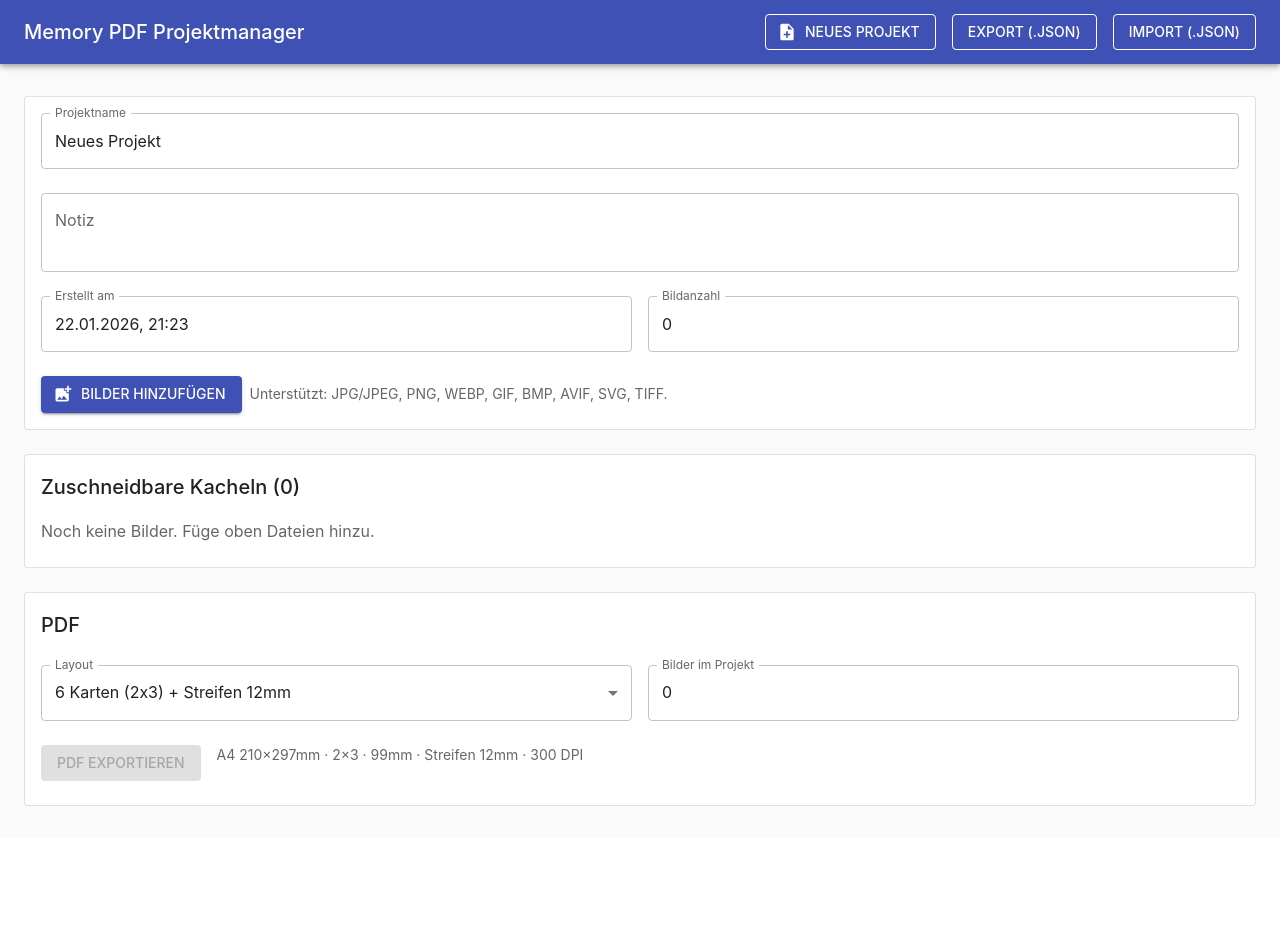
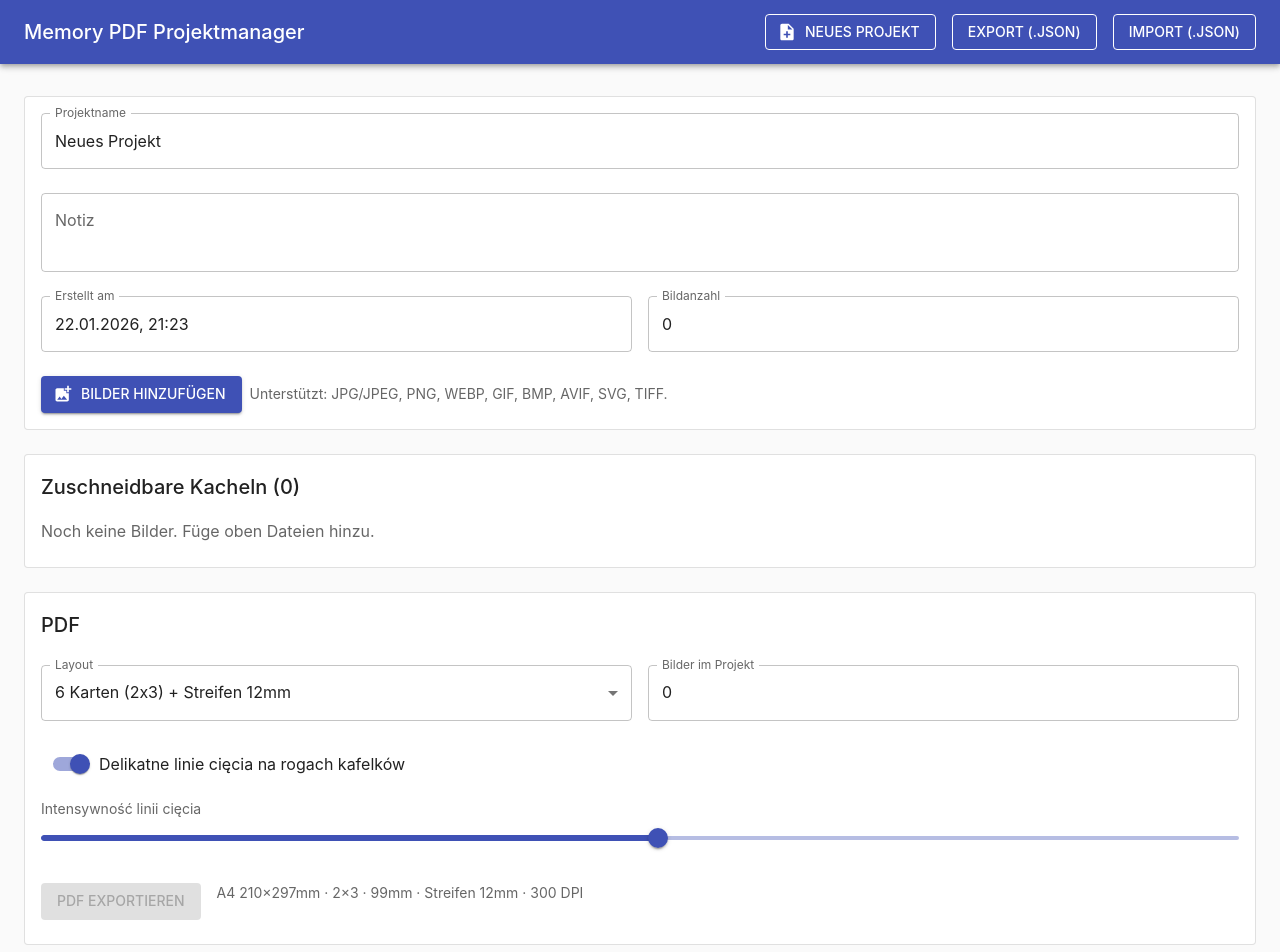
Before and after one commit to rudolphreti/memory-pdf, a React (Vite) app: page / in a window 1280 px wide. Shown: the top 952 px of the page. Before the commit the page ends 838 px from the top, so only its background shows below. Built offline with nearby package versions, Linux system fonts and the light colour scheme.

Commit message:
Add subtle PDF corner crop marks

```diff
--- a/package.json
+++ b/package.json
@@ -6,7 +6,8 @@
   "scripts": {
     "dev": "vite",
     "build": "tsc -p tsconfig.json && vite build",
-    "preview": "vite preview"
+    "preview": "vite preview",
+    "test": "tsc -p tsconfig.json --noEmit"
   },
   "dependencies": {
     "@emotion/react": "^11.11.4",
--- a/src/App.tsx
+++ b/src/App.tsx
@@ -15,12 +15,14 @@ import {
   CardContent,
   Container,
   FormControl,
+  FormControlLabel,
   IconButton,
   InputLabel,
   MenuItem,
   Select,
   Slider,
   Stack,
+  Switch,
   TextField,
   Toolbar,
   Typography,
@@ -32,6 +34,7 @@ import Cropper from "react-easy-crop";
 import { PDFDocument } from "pdf-lib";
 import type {
   CropAreaPixels,
+  CropMarkSettings,
   ImageCrop,
   LayoutOption,
   Project,
@@ -43,6 +46,11 @@ import {
   getProject,
   saveProject,
 } from "./db";
+import {
+  defaultCropMarkOptions,
+  drawCornerCropMarks,
+  mmToPt,
+} from "./pdfCropMarks";
 
 const acceptedMimeTypes = [
   "image/jpeg",
@@ -82,6 +90,10 @@ const extensionToMimeType: Record<string, string> = {
 const defaultCrop: ImageCrop = { x: 0, y: 0, zoom: 1, rotation: 0 };
 const dpi = 300;
 const layoutValue: LayoutOption = 6;
+const defaultCropMarks: CropMarkSettings = {
+  enabled: defaultCropMarkOptions.enabled,
+  intensity: defaultCropMarkOptions.intensity,
+};
 
 const layoutConfig: Record<
   LayoutOption,
@@ -145,6 +157,13 @@ function normalizeImageType(file: File): string | null {
   return extensionToMimeType[extension] ?? null;
 }
 
+function normalizeProject(project: Project): Project {
+  return {
+    ...project,
+    cropMarks: { ...defaultCropMarks, ...project.cropMarks },
+  };
+}
+
 function createEmptyProject(): Project {
   return {
     id: crypto.randomUUID(),
@@ -152,6 +171,7 @@ function createEmptyProject(): Project {
     createdAt: new Date().toISOString(),
     note: "",
     layout: layoutValue,
+    cropMarks: { ...defaultCropMarks },
     images: [],
   };
 }
@@ -170,9 +190,6 @@ function mmToPx(mm: number): number {
   return Math.round((mm / 25.4) * dpi);
 }
 
-function mmToPt(mm: number): number {
-  return (mm / 25.4) * 72;
-}
 
 function createImage(url: string): Promise<HTMLImageElement> {
   return new Promise((resolve, reject) => {
@@ -340,6 +357,7 @@ interface ExportedProject {
   createdAt: string;
   note: string;
   layout: LayoutOption;
+  cropMarks?: CropMarkSettings;
   images: ExportedProjectImage[];
 }
 
@@ -523,7 +541,7 @@ export default function App() {
         await saveProject(loaded);
       }
 
-      setProject(loaded);
+      setProject(normalizeProject(loaded));
       setIsLoading(false);
     };
 
@@ -679,6 +697,17 @@ export default function App() {
     setProject({ ...project, layout });
   };
 
+  const handleCropMarksChange = (cropMarks: Partial<CropMarkSettings>) => {
+    if (!project) {
+      return;
+    }
+
+    setProject({
+      ...project,
+      cropMarks: { ...defaultCropMarks, ...project.cropMarks, ...cropMarks },
+    });
+  };
+
   const handleExportProject = async () => {
     if (!project) {
       return;
@@ -701,7 +730,8 @@ export default function App() {
       name: project.name,
       createdAt: project.createdAt,
       note: project.note,
-      layout: layoutValue,
+      layout: project.layout,
+      cropMarks: project.cropMarks,
       images,
     };
 
@@ -735,14 +765,15 @@ export default function App() {
       };
     });
 
-    const restored: Project = {
+    const restored: Project = normalizeProject({
       id: imported.id ?? crypto.randomUUID(),
       name: imported.name ?? "Importiertes Projekt",
       createdAt: imported.createdAt ?? new Date().toISOString(),
       note: imported.note ?? "",
       layout: isLayoutOption(imported.layout) ? imported.layout : layoutValue,
+      cropMarks: { ...defaultCropMarks, ...imported.cropMarks },
       images,
-    };
+    });
 
     await saveProject(restored);
     setProject(restored);
@@ -793,6 +824,11 @@ export default function App() {
             y: mmToPt(yMm),
             width: mmToPt(cardSizeMm),
             height: mmToPt(cardSizeMm),
+          });
+
+          drawCornerCropMarks(page, xMm, yMm, cardSizeMm, {
+            enabled: project.cropMarks.enabled,
+            intensity: project.cropMarks.intensity,
           });
         }
       }
@@ -981,6 +1017,35 @@ export default function App() {
                     fullWidth
                   />
                 </Stack>
+                <Stack spacing={2}>
+                  <FormControlLabel
+                    control={
+                      <Switch
+                        checked={project.cropMarks.enabled}
+                        onChange={(event) =>
+                          handleCropMarksChange({ enabled: event.target.checked })
+                        }
+                      />
+                    }
+                    label="Delikatne linie cięcia na rogach kafelków"
+                  />
+                  <Box>
+                    <Typography variant="body2" color="text.secondary" gutterBottom>
+                      Intensywność linii cięcia
+                    </Typography>
+                    <Slider
+                      min={0.65}
+                      max={0.98}
+                      step={0.01}
+                      value={project.cropMarks.intensity}
+                      disabled={!project.cropMarks.enabled}
+                      valueLabelDisplay="auto"
+                      onChange={(_, value) =>
+                        handleCropMarksChange({ intensity: value as number })
+                      }
+                    />
+                  </Box>
+                </Stack>
                 <Stack direction={{ xs: "column", sm: "row" }} spacing={2}>
                   <Button
                     variant="contained"
--- /dev/null
+++ b/src/pdfCropMarks.ts
@@ -0,0 +1,85 @@
+import { grayscale, type PDFPage } from "pdf-lib";
+
+export interface CropMarkOptions {
+  enabled?: boolean;
+  intensity?: number;
+  lengthMm?: number;
+  lineWidthPt?: number;
+}
+
+export interface CropMarkSegment {
+  start: { x: number; y: number };
+  end: { x: number; y: number };
+}
+
+export const defaultCropMarkOptions = {
+  enabled: true,
+  intensity: 0.82,
+  lengthMm: 4,
+  lineWidthPt: 0.18,
+} satisfies Required<CropMarkOptions>;
+
+export function mmToPt(mm: number): number {
+  return (mm / 25.4) * 72;
+}
+
+export function normalizeCropMarkIntensity(intensity: number): number {
+  return Math.min(1, Math.max(0, intensity));
+}
+
+export function createCornerCropMarkSegments(
+  xMm: number,
+  yMm: number,
+  sizeMm: number,
+  lengthMm = defaultCropMarkOptions.lengthMm
+): CropMarkSegment[] {
+  const x = mmToPt(xMm);
+  const y = mmToPt(yMm);
+  const size = mmToPt(sizeMm);
+  const length = mmToPt(lengthMm);
+  const left = x;
+  const right = x + size;
+  const bottom = y;
+  const top = y + size;
+
+  return [
+    { start: { x: left, y: bottom }, end: { x: left + length, y: bottom } },
+    { start: { x: left, y: bottom }, end: { x: left, y: bottom + length } },
+    { start: { x: right, y: bottom }, end: { x: right - length, y: bottom } },
+    { start: { x: right, y: bottom }, end: { x: right, y: bottom + length } },
+    { start: { x: left, y: top }, end: { x: left + length, y: top } },
+    { start: { x: left, y: top }, end: { x: left, y: top - length } },
+    { start: { x: right, y: top }, end: { x: right - length, y: top } },
+    { start: { x: right, y: top }, end: { x: right, y: top - length } },
+  ];
+}
+
+export function drawCornerCropMarks(
+  page: PDFPage,
+  xMm: number,
+  yMm: number,
+  sizeMm: number,
+  options: CropMarkOptions = {}
+): void {
+  const resolved = { ...defaultCropMarkOptions, ...options };
+  if (!resolved.enabled) {
+    return;
+  }
+
+  const colorValue = normalizeCropMarkIntensity(resolved.intensity);
+  const segments = createCornerCropMarkSegments(
+    xMm,
+    yMm,
+    sizeMm,
+    resolved.lengthMm
+  );
+
+  for (const segment of segments) {
+    page.drawLine({
+      start: segment.start,
+      end: segment.end,
+      thickness: resolved.lineWidthPt,
+      color: grayscale(colorValue),
+    });
+  }
+}
--- a/src/types.ts
+++ b/src/types.ts
@@ -24,11 +24,17 @@ export interface CropAreaPixels {
   y: number;
 }
 
+export interface CropMarkSettings {
+  enabled: boolean;
+  intensity: number;
+}
+
 export interface Project {
   id: string;
   name: string;
   createdAt: string;
   note: string;
   layout: LayoutOption;
+  cropMarks: CropMarkSettings;
   images: ProjectImage[];
 }
```
Also changed, not shown: 3 other files (tests, documents, lock files or other folders).
